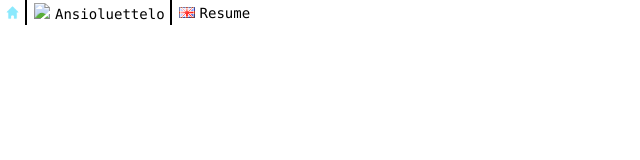
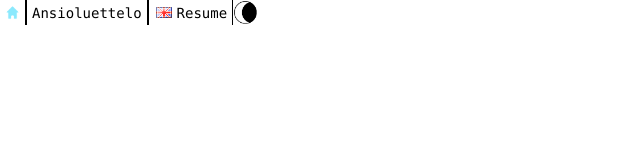
Before and after one commit to rauaap/html-css, a plain HTML site: page cv.html in a window 1280 px wide. Shown: the top 160 px of the page, without its empty margins (0-640 px from the left). Drawn offline with Linux system fonts and the light colour scheme.

Commit message:
theme change button

```diff
--- a/index.html
+++ b/index.html
@@ -4,6 +4,7 @@
         <meta charset="utf-8">
         <meta http-equiv="refresh" content="0; url='ansioluettelo.html'">
         <title>Home page</title>
+        <link id="theme" rel="stylesheet" href="dark.css">
         <link rel="stylesheet" href="style.css">
     </head>
     <body>
--- a/light.css
+++ b/light.css
@@ -1,2 +1,13 @@
 :root {
+    --bg: #ffffff;
+    --lbg: #BABDB6;
+    --vlbg: #ffffff;
+    --fg: #000000;
+    --cyan: #CC0000;
+    --green: #50fa7b;
+    --orange: #ffb86c;
+    --pink: #75507B;
+    --purple: #8F5902;
+    --red: #ff5555;
+    --yellow: #B12900;
 }
--- a/script.js
+++ b/script.js
@@ -4,6 +4,7 @@ const footerText = ['Aapo Raukovaara',
                     ['s1aara00@students.osao.fi', 'mailto:s1aara00@students.osao.fi'],
                     ['Github', 'https://github.com/rauaap/html-css']]
 var homeButtonHighlighted = new Image()
+var flag = document.createElement('img')
 homeButtonHighlighted.src = 'img/home2.png'
 window.addEventListener('load', genMenu)
 window.addEventListener('load', genFooter)
@@ -33,6 +34,14 @@ function createHomeButton() {
     return div
 }
 
+function createThemeButton() {
+    var img = document.createElement('img')
+    img.className = 'image-button'
+    img.src = 'img/theme.png'
+    img.addEventListener('click', themeChanger)
+    return img
+}
+
 function highlightHomeButton() {
     if ( event.type == 'mouseover' ) {
         event.target.src = 'img/home2.png'
@@ -51,7 +60,6 @@ function genMenu() {
         var div = document.createElement('div')
         div.className = 'navbar-item edges-text centered-flex'
         var a = document.createElement('a')
-        var flag = document.createElement('img')
         flag.src = `img/${languages[i%2]}.png`
         flag.className = 'flag-icon'
         a.appendChild(flag)
@@ -61,6 +69,7 @@ function genMenu() {
         div.appendChild(a)
         navbar.appendChild(div)
     }
+    navbar.appendChild( createThemeButton() )
 }
 
 function genFooter() {
--- a/style.css
+++ b/style.css
@@ -18,7 +18,7 @@
 body {
     background-color: var(--bground);
     color: var(--fground);
-    font-family: Consolas, monospace;
+    font-family: Monaco, Consolas, monospace;
     margin: 0px;
 }
 
@@ -73,6 +73,10 @@ a:hover {
 
 .menu-icon {
     height: 15px;
+}
+
+.image-button {
+    cursor: pointer;
 }
 
 .home-link {
```
Also changed, not shown: img/theme.png (added).
